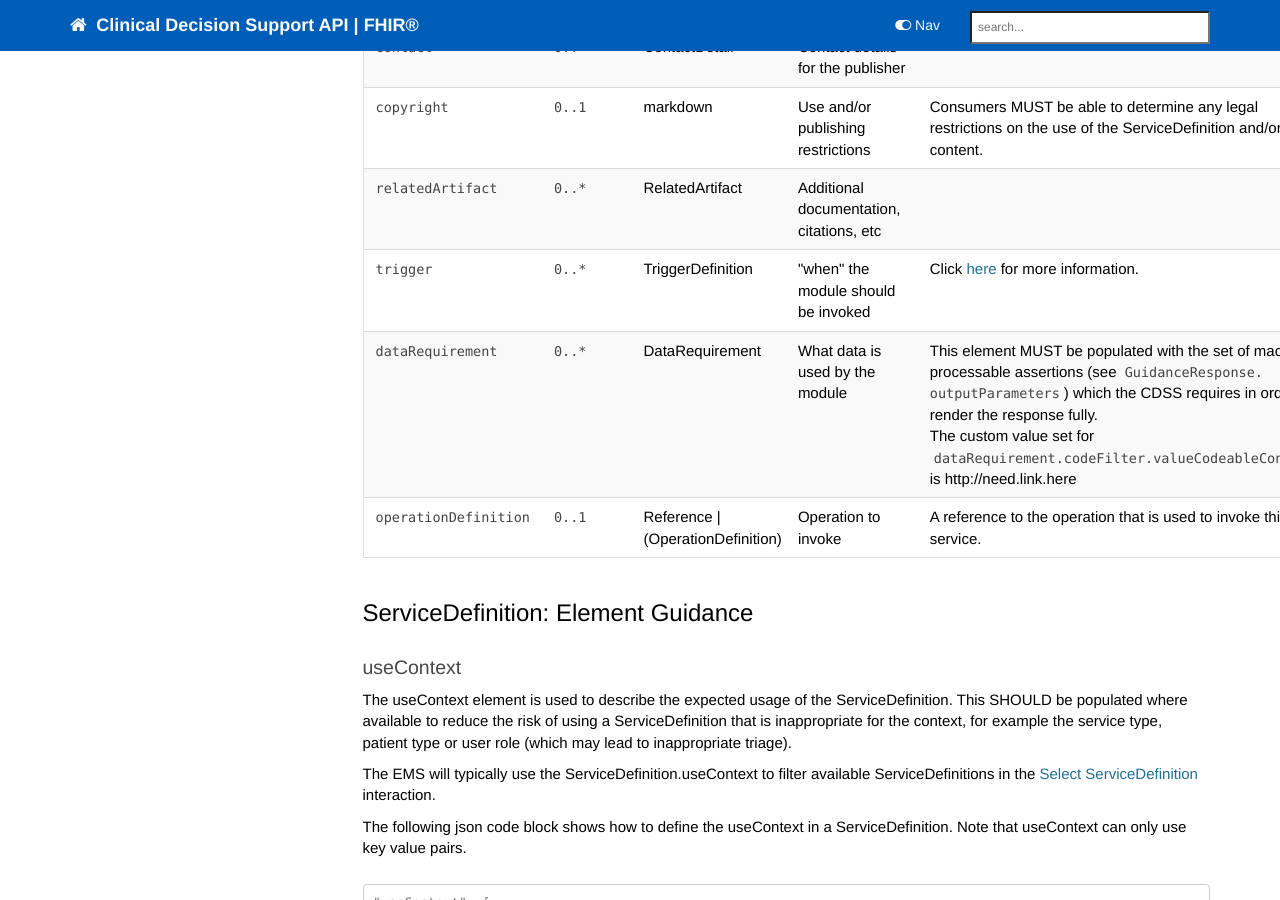
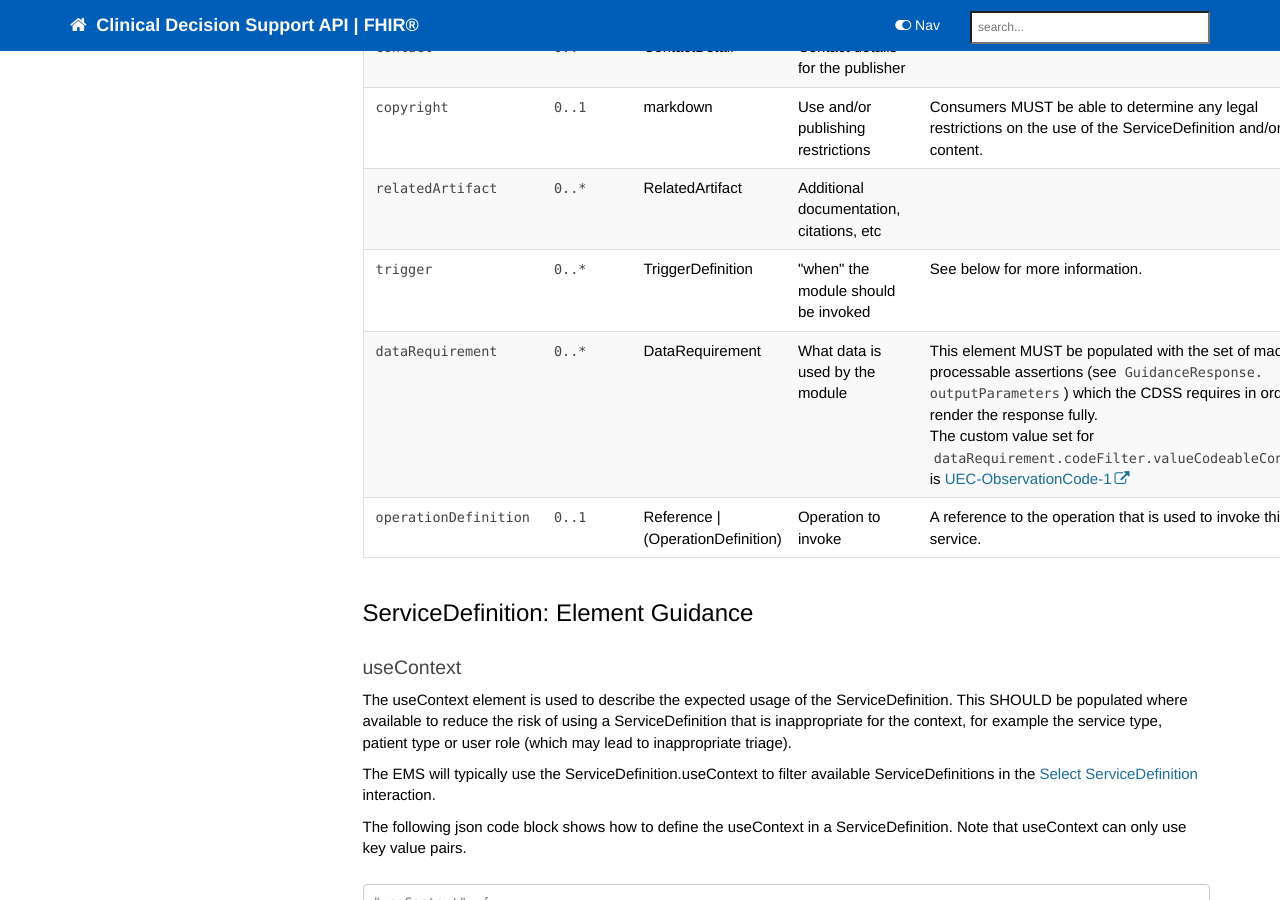
Before and after one commit to nhsconnect/FHIR-CDS, a Jekyll site: the page built from pages/explore/api_service_definition.md, in a window 1280 px wide and 900 px high, scrolled down 3674 px. Built offline with Jekyll 4.4.1, drawn with Linux system fonts in a browser that asks for light colours; nearby versions of some CDN libraries; our own code applies the rules of GitHub Pages for plain Markdown files; comment, search, counter and statistics services are not loaded; some of the changed text lies outside the part shown.

Commit message:
uec-369 update servicedefinition page

```diff
--- a/pages/explore/api_service_definition.md
+++ b/pages/explore/api_service_definition.md
@@ -256,7 +256,7 @@ If no useContext is specified, this means the <code class="highlighter-rouge">Se
       <td><code class="highlighter-rouge">0..*</code></td>
     <td>TriggerDefinition</td>
     <td>"when" the module should be invoked</td>
-	<td>Click <a href="#trigger">here</a> for more information.</td>
+	<td>See below for more information.</td>
  </tr>
 <tr>
   <td><code class="highlighter-rouge">dataRequirement</code></td>
@@ -264,7 +264,7 @@ If no useContext is specified, this means the <code class="highlighter-rouge">Se
     <td>DataRequirement</td>
     <td>What data is used by the module</td>
 <td>This element MUST be populated with the set of machine-processable assertions (see <code class="highlighter-rouge">GuidanceResponse.
-outputParameters</code>) which the CDSS requires in order to render the response fully.<br/>The custom value set for <code>dataRequirement.codeFilter.valueCodeableConcept</code> is http://need.link.here</td>
+outputParameters</code>) which the CDSS requires in order to render the response fully.<br/>The custom value set for <code>dataRequirement.codeFilter.valueCodeableConcept</code> is <a href="https://fhir.nhs.uk/STU3/ValueSet/UEC-ObservationCode-1">UEC-ObservationCode-1</a></td>
  </tr>
 <tr>
   <td><code class="highlighter-rouge">operationDefinition</code></td>
@@ -368,7 +368,7 @@ If populated, this MUST be populated with DataRequirements for the clinical asse
 
 It is valid for this not to be populated - a NULL trigger means that the ServiceDefinition does not require any preconditions to be valid.
 
-The custom ValueSet for `trigger.eventData.value` is [http://link.needed.here]().
+The custom ValueSet for `trigger.eventData.value` is [UEC-ObservationValue-1](https://fhir.nhs.uk/STU3/ValueSet/UEC-ObservationValue-1).
 
 
 <!--stackedit_data:
```
